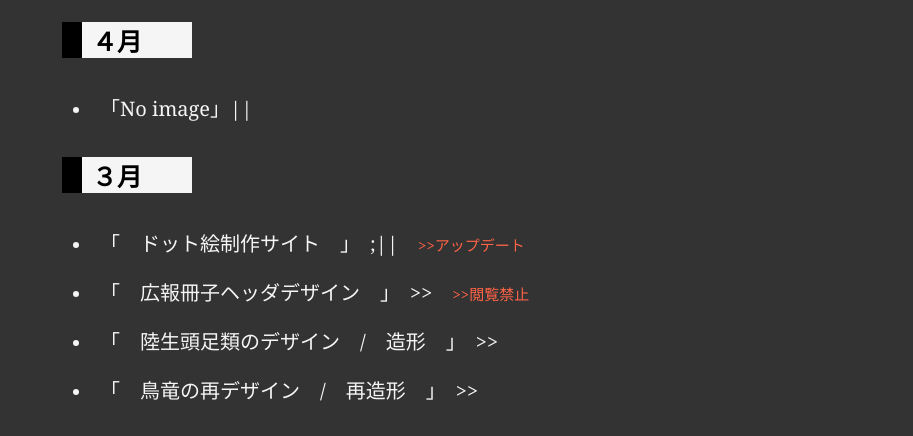
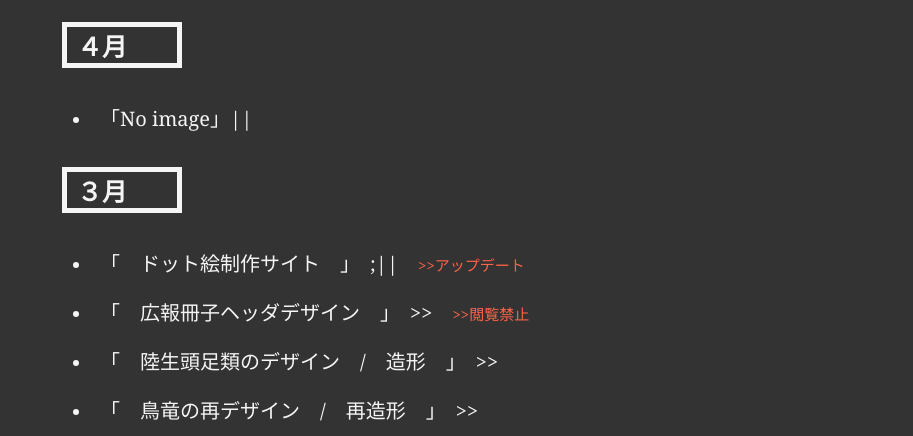
Before and after one commit to masaki1029my-design/modeling, a plain HTML site: page index.html in a window 1280 px wide. Shown: the part 283-719 px from the top of the page, without its empty margins (183-1096 px from the left). Drawn offline with Linux system fonts and the light colour scheme.

Commit message:
ver.1.96

```diff
--- a/css/index.css
+++ b/css/index.css
@@ -24,9 +24,9 @@ h2{
 .title{
   font-size: 25px;
   /*border-bottom: 10px solid black;*/
-  border-left: 20px solid black;
-  background-color: whitesmoke;
-  color: black;
+  border: 5px solid whitesmoke;
+  background-color: #333333;
+  color: whitesmoke;
   font-family:Georgia, 'Times New Roman', Times, serif;
   padding-left: 10px;
   width: 100px;
```
